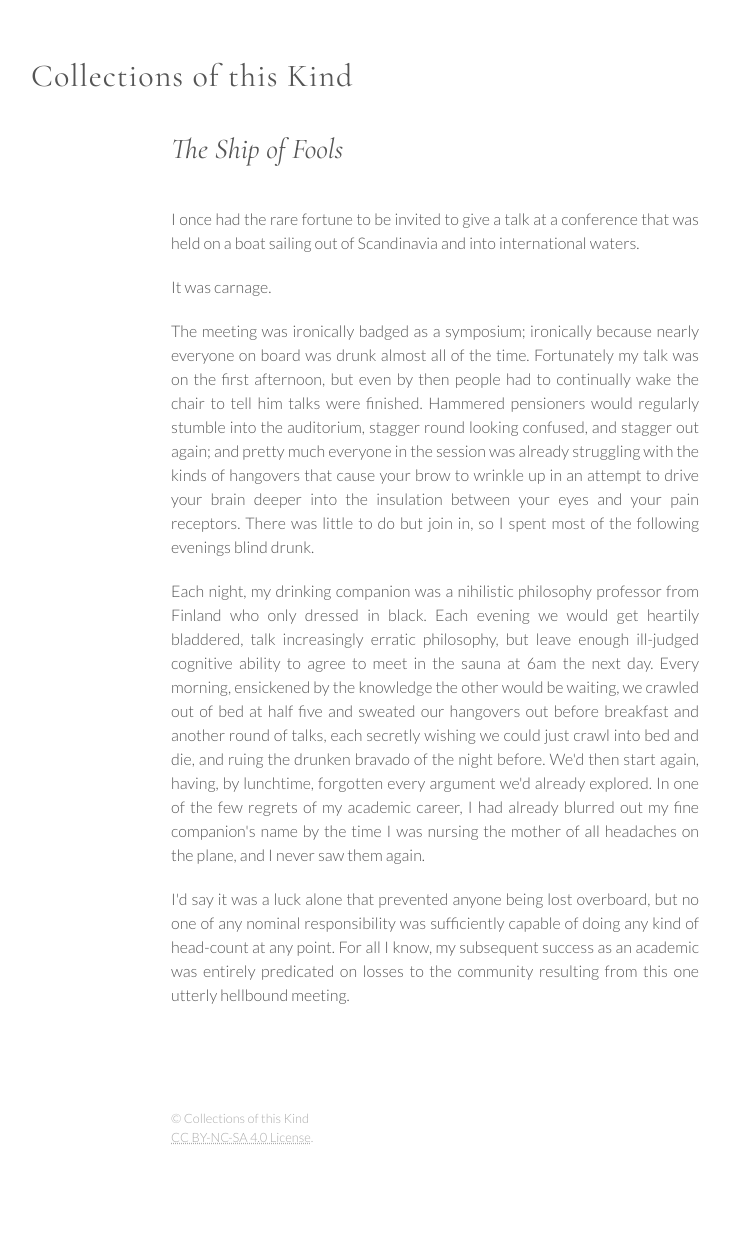
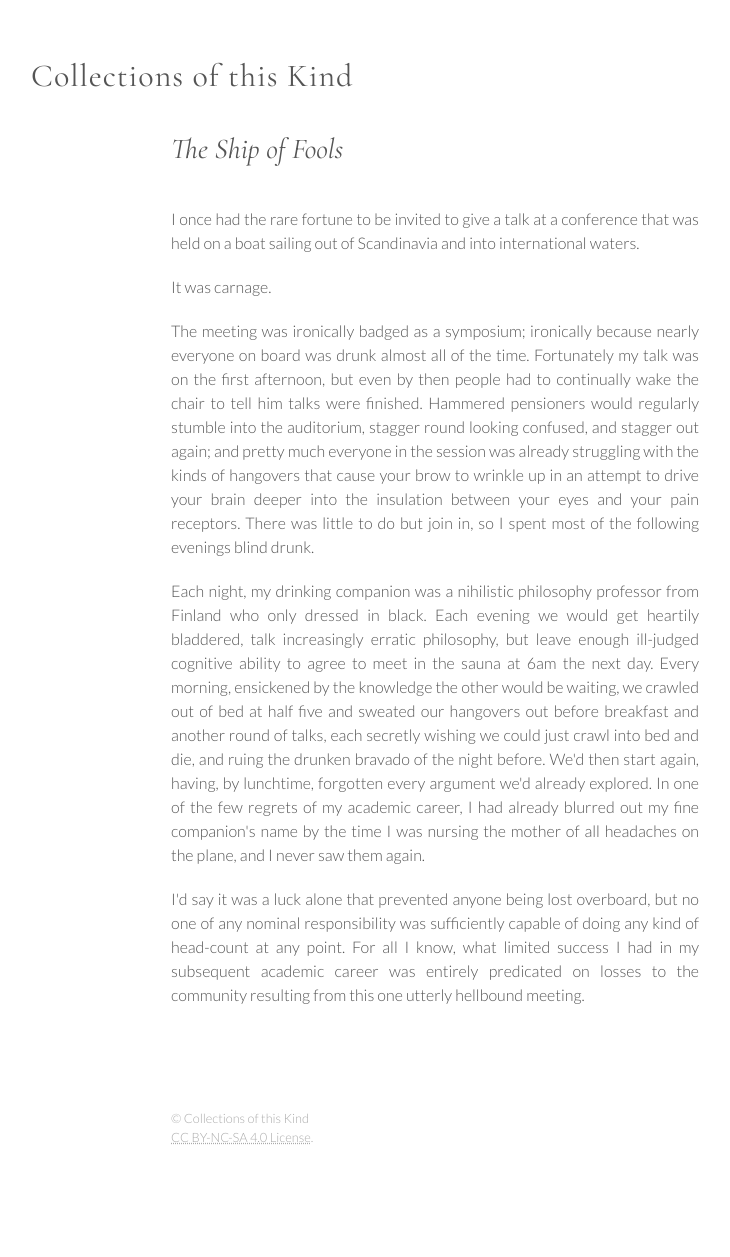
Before and after one commit to CollectionsOfThisKind/collectionsofthiskind.github.io, a Jekyll site: the page built from pages/diary/symposium.html, in a window 1280 px wide. Shown: the whole page, without its empty margins (79-809 px from the left). Built offline with Jekyll 4.4.1, drawn with Linux system fonts in a browser that asks for light colours.

Commit message:
Add files via upload

```diff
--- a/pages/diary/symposium.html
+++ b/pages/diary/symposium.html
@@ -31,7 +31,7 @@ Each night, my drinking companion was a nihilistic philosophy professor from Fin
 mother of all headaches on the plane, and I never saw them again.
 </p>
 <p>
-I'd say it was a luck alone that prevented anyone being lost overboard, but no one of any nominal responsibility was sufficiently capable of doing any kind of head-count at any point. For all I know, my subsequent success as an academic was entirely predicated on losses to the community resulting from this one utterly hellbound meeting.
+I'd say it was a luck alone that prevented anyone being lost overboard, but no one of any nominal responsibility was sufficiently capable of doing any kind of head-count at any point. For all I know, what limited success I had in my subsequent academic career was entirely predicated on losses to the community resulting from this one utterly hellbound meeting.
 </p>
 
 
```
